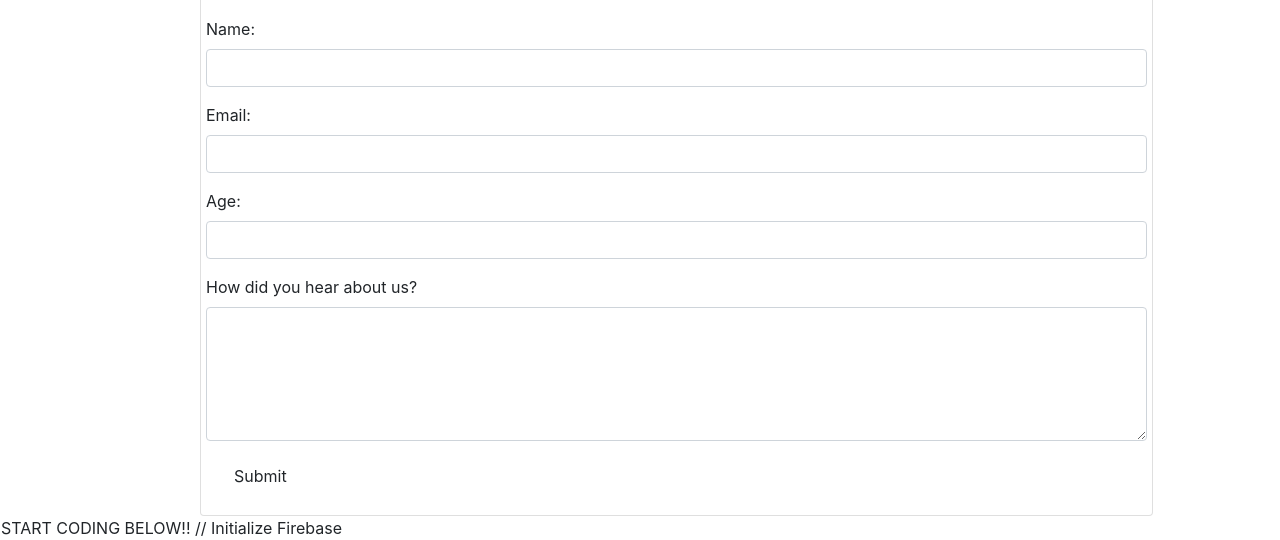
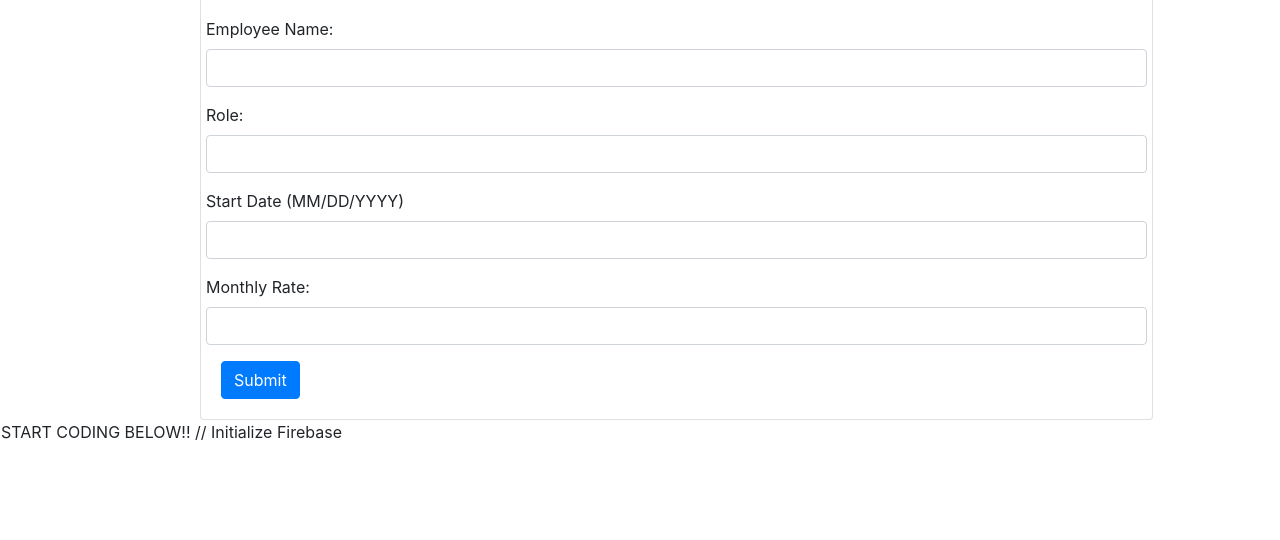
Before and after one commit to AdrianQuezada/Employee-Data-Management-design, a plain HTML site: page index.html in a window 1280 px wide. Shown: the part 572-1112 px from the top of the page. After the commit the page ends 1016 px from the top, so only its background shows below. Drawn offline with nearby package versions, Linux system fonts and the light colour scheme; no server answers.

Commit message:
final front-end

```diff
--- a/index.html
+++ b/index.html
@@ -93,22 +93,22 @@
             <!-- Sign-up Form (note the various input "types")-->
             <form role="form">
               <div class="form-group row">
-                <label for="name-input">Name:</label>
+                <label for="name-input">Employee Name:</label>
                 <input class="form-control" id="name-input" type="text">
               </div>
               <div class="form-group row">
-                <label for="email-input">Email:</label>
+                <label for="email-input">Role:</label>
                 <input class="form-control" id="email-input" type="email">
               </div>
               <div class="form-group row">
-                <label for="age-input">Age:</label>
+                <label for="age-input">Start Date (MM/DD/YYYY)</label>
                 <input class="form-control" id="age-input" type="number">
               </div>
               <div class="form-group row">
-                <label for="comment-input">How did you hear about us?</label>
-                <textarea class="form-control" id="comment-input" rows="5"></textarea>
+                <label for="comment-input">Monthly Rate:</label>
+                <input class="form-control" id="monthly-input" type="number"></input>
               </div>
-              <button class="btn btn-default" id="add-user" type="submit">Submit</button>
+              <button class="btn btn-primary" id="add-user" type="submit">Submit</button>
             </form>
           </div>
         </div>
```
